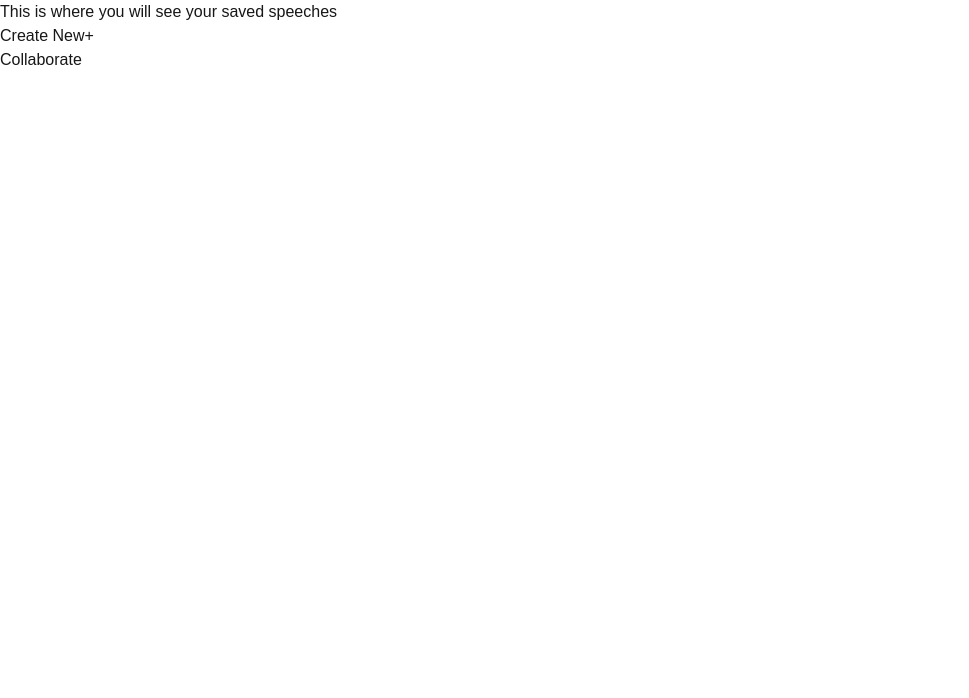
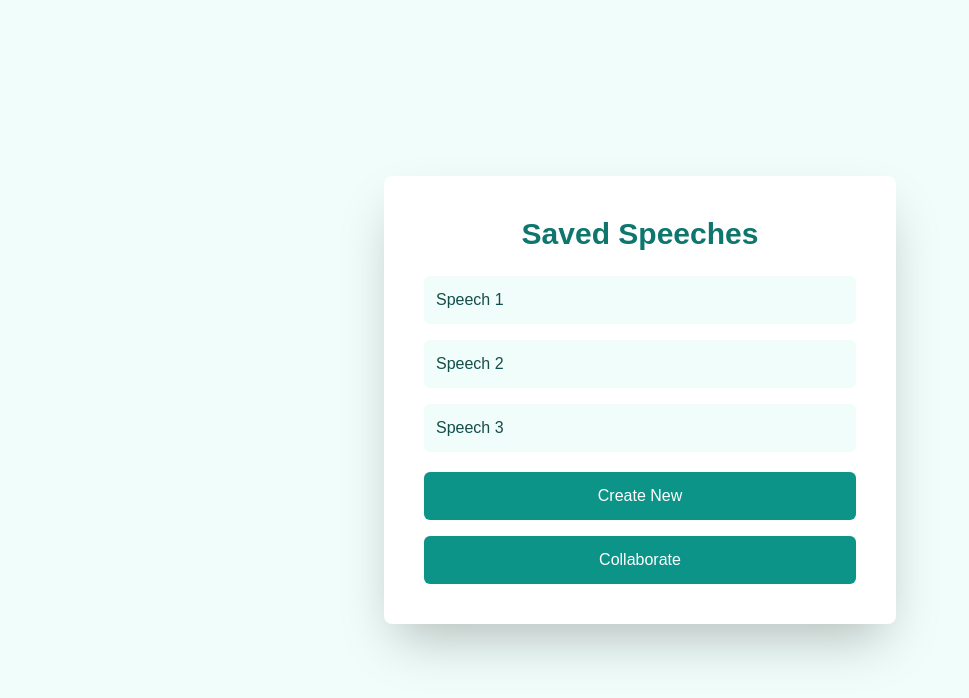
Before and after one commit to aB2318K/Speech-to-Text-Application, a Next.js app in the folder speech-to-text/: page /dashboard/0 in a window 1280 px wide. Shown: the top 698 px of the page, without its empty margins (0-969 px from the left). Built offline with nearby package versions, Linux system fonts and the light colour scheme.

Commit message:
Added style to the dashboard

```diff
--- a/speech-to-text/app/dashboard/[id]/page.tsx
+++ /dev/null
@@ -1,12 +0,0 @@
-import Link from "next/link"
-export default function Dashboard() {
-    return(
-         <div>
-            This is where you will see your saved speeches
-            <br/>
-            <Link href="/create">Create New+</Link>
-            <br/>
-            <Link href="/collaborate">Collaborate</Link>
-         </div>
-    )
-}
--- /dev/null
+++ b/speech-to-text/app/dashboard/[userId]/page.tsx
@@ -0,0 +1,97 @@
+'use client';
+
+import Link from "next/link";
+import { useState } from "react";
+import { useParams } from "next/navigation";
+
+//This is just an example of users and their saved speeches; use database later
+interface Speech {
+  title: string,
+  data: string
+}
+
+interface Speech {
+  id: string
+  title: string;
+  data: string;
+}
+
+interface User {
+  speeches: Speech[];
+}
+
+const users: { [key: number]: User } = {
+  0: {
+    speeches: [
+      {
+        id: "001",
+        title: "Speech 1",
+        data: "I am speech1"
+      },
+      {
+        id: "002",
+        title: "Speech 2",
+        data: "I am speech2"
+      },
+      {
+        id: "003",
+        title: "Speech 3",
+        data: "I am speech3"
+      }
+    ]
+  },
+  1: {
+    speeches: [] // Empty array for user 1
+  }
+};
+
+export default function Dashboard() {
+  const params = useParams();
+  const userId = parseInt(params.userId as string); // Convert userId to a number
+
+  // Function to get user speeches
+  const getUserSpeeches = (userId: number): Speech[] => {
+    if (userId in users) {
+      return users[userId].speeches; // This returns an array of speech objects
+    }
+    return []; // Return an empty array if userId is not found
+  };
+
+  // Get speeches based on userId
+  const [userSpeeches] = useState(() => getUserSpeeches(userId));
+
+  return (
+    <div className="h-screen flex items-center justify-center bg-teal-50">
+      <div className="h-auto w-full max-w-lg bg-white p-10 rounded-lg shadow-2xl">
+        <h2 className="text-3xl font-semibold text-center text-teal-700 mb-6">
+          Saved Speeches
+        </h2>
+        {userSpeeches.length > 0 ? (
+          <ul className="space-y-4">
+            {userSpeeches.map((speech, index: number) => (
+                <li key={index} className="p-0 bg-teal-50 rounded-md text-teal-900 hover:bg-teal-100 transition duration-200 ease-in-out">
+                  <Link href={`/speech/${speech.id}`} className="block w-full h-full p-3">{speech.title}</Link>
+                </li>
+            ))}
+          </ul>
+        ) : (
+          <div className="block text-sm font-medium text-teal-800 text-center">
+            You don't have any saved speeches at the moment.
+          </div>
+        )}
+        <div>
+          <Link href="/create">
+            <button className="w-full py-3 px-4 bg-teal-600 text-white rounded-md hover:bg-teal-700 focus:outline-none focus:ring-2 focus:ring-teal-500 mb-4 mt-5">
+              Create New
+            </button>
+          </Link>
+          <Link href="/collaborate">
+            <button className="w-full py-3 px-4 bg-teal-600 text-white rounded-md hover:bg-teal-700 focus:outline-none focus:ring-2 focus:ring-teal-500">
+              Collaborate
+            </button>
+          </Link>
+        </div>
+      </div>
+    </div>
+  );
+}
--- a/speech-to-text/app/page.tsx
+++ b/speech-to-text/app/page.tsx
@@ -7,7 +7,7 @@ export default function Home() {
         <h1 className="text-4xl font-semibold text-center text-teal-700 mb-6">
           Speech to Text Application
         </h1>
-        <p className="text-center text-teal-600 text-lg mb-8">
+        <p className="text-center text-teal-800 text-lg mb-8">
           Effortlessly convert your speech to text with our advanced speech recognition software.
         </p>
 
--- a/speech-to-text/app/speech/[id]/page.tsx
+++ /dev/null
@@ -1,9 +0,0 @@
-export default function SpeechById() {
-    return(
-         <div>
-            This is where you will be able to view, edit, delete and export your speech.
-
-            <textarea id="speech" name="speech" rows={4} cols={50}></textarea>
-         </div>
-    )
-}
--- /dev/null
+++ b/speech-to-text/app/speech/[speechId]/page.tsx
@@ -0,0 +1,7 @@
+export default function Speech() {
+    return(
+         <div>
+            <textarea id="speech" name="speech" rows={4} cols={50} placeholder="Your transcription will be displayed here"></textarea>
+         </div>
+    )
+}
--- a/speech-to-text/tsconfig.json
+++ b/speech-to-text/tsconfig.json
@@ -21,6 +21,6 @@
       "@/*": ["./*"]
     }
   },
-  "include": ["next-env.d.ts", "**/*.ts", "**/*.tsx", ".next/types/**/*.ts", "app/dashboard/[id]/page.tsx"],
+  "include": ["next-env.d.ts", "**/*.ts", "**/*.tsx", ".next/types/**/*.ts", "app/dashboard/[userId]/page.tsx"],
   "exclude": ["node_modules"]
 }
```
